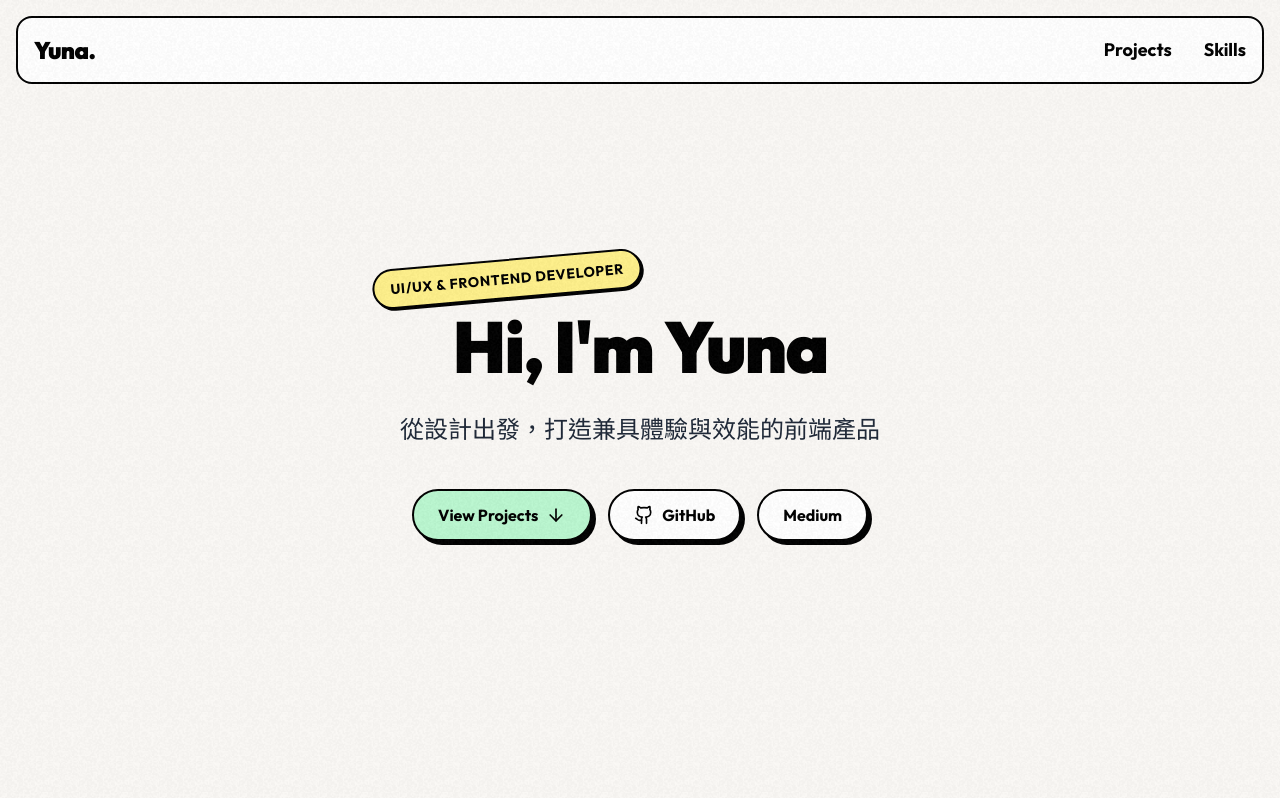
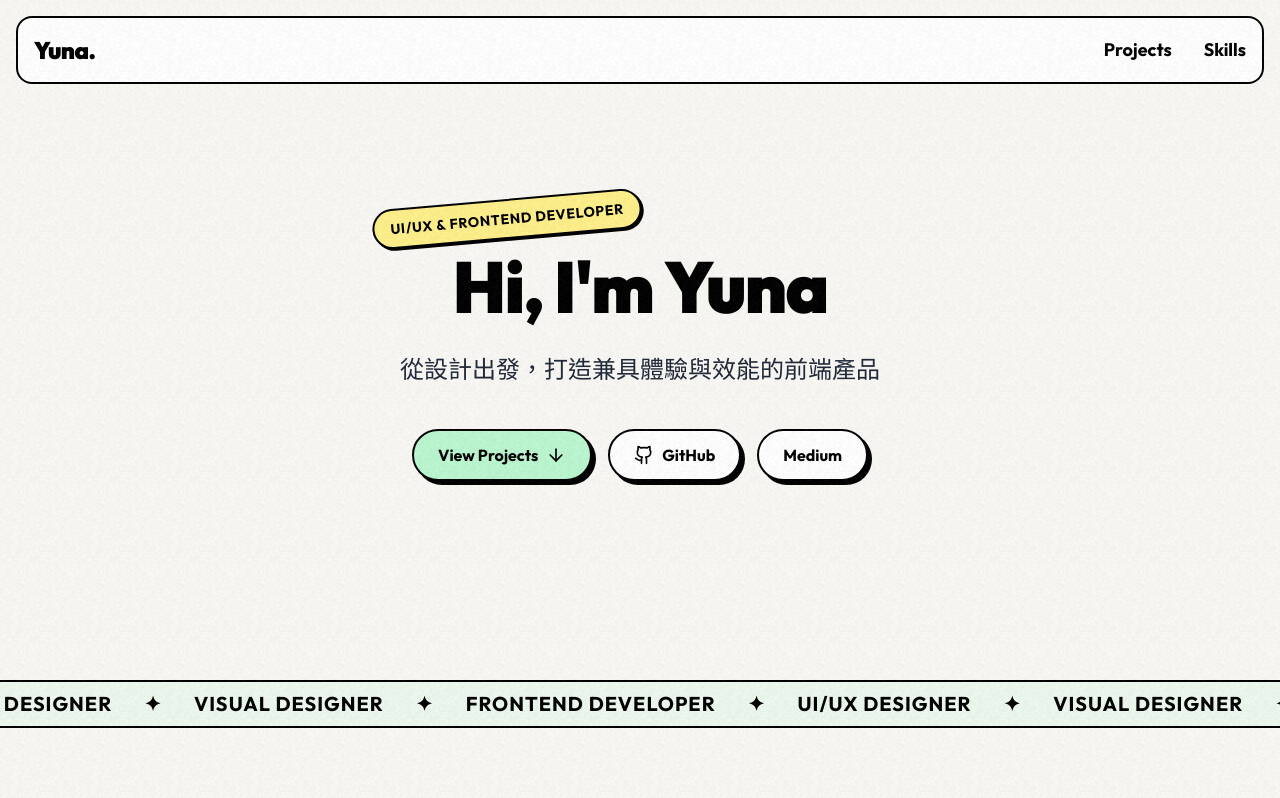
Before and after one commit to 153ys/yuna-portfolio, a React (Vite) app: page / in a window 1280 px wide. Shown: the top 798 px of the page. Built offline with nearby package versions, Linux system fonts and the light colour scheme.

Commit message:
feat: 新增跑馬燈

```diff
--- a/src/App.tsx
+++ b/src/App.tsx
@@ -5,6 +5,7 @@ import Projects from "./Section/Projects";
 import Skills from "./Section/Skills";
 import BackgroundNoise from "./components/BackgroundNoise";
 import { Github } from "lucide-react";
+import { Marquee } from "./components/Marquee";
 
 function App() {
   return (
@@ -13,10 +14,8 @@ function App() {
       <BackgroundNoise />
       <main>
         <Hero />
-        <section
-          id="skills"
-          className="min-h-screen py-20 px-3 divider-dotline "
-        >
+        <Marquee />
+        <section id="skills" className="min-h-screen py-20 px-3">
           <div className="max-w-7xl mx-auto">
             <h2 className="text-4xl md:text-5xl font-heading font-black mb-12 uppercase">
               Skills
@@ -36,8 +35,6 @@ function App() {
             <Projects />
           </div>
         </section>
-
-
       </main>
       <footer className="bg-accent/20 text-secondary select-none font-sans font-light py-2 flex w-full justify-center gap-4">
         <p>Portfolio by Yuna Kao © 2026</p>
--- a/src/Section/Hero.tsx
+++ b/src/Section/Hero.tsx
@@ -4,7 +4,7 @@ import { Github, ArrowDown } from "lucide-react";
 
 export const Hero = () => {
   return (
-    <section className="min-h-screen pt-32 pb-20 px-6 flex flex-col justify-center items-center max-w-7xl mx-auto">
+    <section className="min-h-[85vh] pt-32 pb-20 px-6 flex flex-col justify-center items-center max-w-7xl mx-auto">
       <div className="items-center w-full">
         <motion.div
           initial={{ opacity: 0, y: 20 }}
--- /dev/null
+++ b/src/components/Marquee.tsx
@@ -0,0 +1,55 @@
+import { motion } from "framer-motion";
+
+const phrases = [
+  "FRONTEND DEVELOPER",
+  "✦",
+  "UI/UX DESIGNER",
+  "✦",
+  "VISUAL DESIGNER",
+  "✦",
+  "FRONTEND DEVELOPER",
+  "✦",
+  "UI/UX DESIGNER",
+  "✦",
+  "VISUAL DESIGNER",
+  "✦",
+];
+
+export const Marquee = () => {
+  return (
+    <div className="w-full bg-accent/20 border-y-2 border-black py-2 overflow-hidden flex whitespace-nowrap items-center select-none z-10 relative">
+      <motion.div
+        className="flex"
+        animate={{ x: ["0%", "-50%"] }}
+        transition={{
+          repeat: Infinity,
+          ease: "linear",
+          duration: 25, // 數字越小跑越快
+        }}
+      >
+        {/* 第一組 */}
+        <div className="flex items-center justify-around min-w-max px-4 gap-8">
+          {phrases.map((phrase, index) => (
+            <span
+              key={`first-${index}`}
+              className="text-xl font-bold font-heading tracking-wider"
+            >
+              {phrase}
+            </span>
+          ))}
+        </div>
+        {/* 第二組 (完全重複，為了無縫銜接) */}
+        <div className="flex items-center justify-around min-w-max px-4 gap-8">
+          {phrases.map((phrase, index) => (
+            <span
+              key={`second-${index}`}
+              className="text-xl font-bold font-heading tracking-wider"
+            >
+              {phrase}
+            </span>
+          ))}
+        </div>
+      </motion.div>
+    </div>
+  );
+};
```
